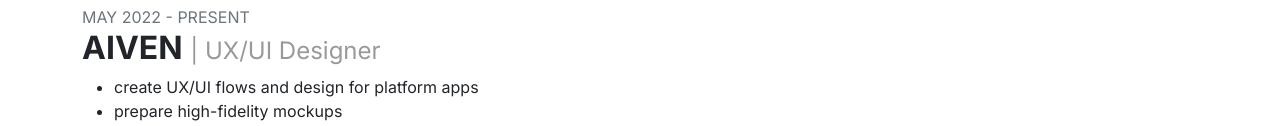
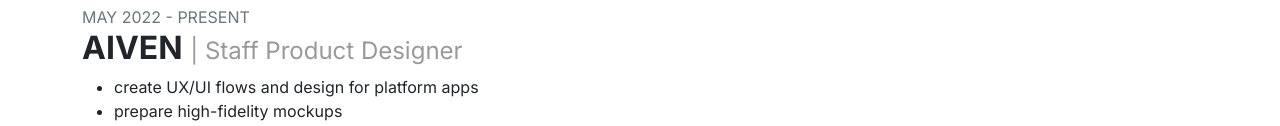
Before and after one commit to xIonatan32/cv, a plain HTML site: page index.html in a window 1280 px wide. Shown: the part 387-513 px from the top of the page. Drawn offline with Linux system fonts and the light colour scheme.

Commit message:
Update index.html

```diff
--- a/index.html
+++ b/index.html
@@ -66,7 +66,7 @@
         <h1 class="color-green" class="mb-4">PROFESSIONAL EXPERIENCE</h1>
 
         <p class="text-muted mb-0">MAY 2022 - PRESENT</p>
-        <h2 class="font-weight-700">AIVEN <span class="company-my-role">| UX/UI Designer</span></h2>
+        <h2 class="font-weight-700">AIVEN <span class="company-my-role">| Staff Product Designer</span></h2>
         <ul>
           <li>create UX/UI flows and design for platform apps</li>
           <li>prepare high-fidelity mockups</li>
```
